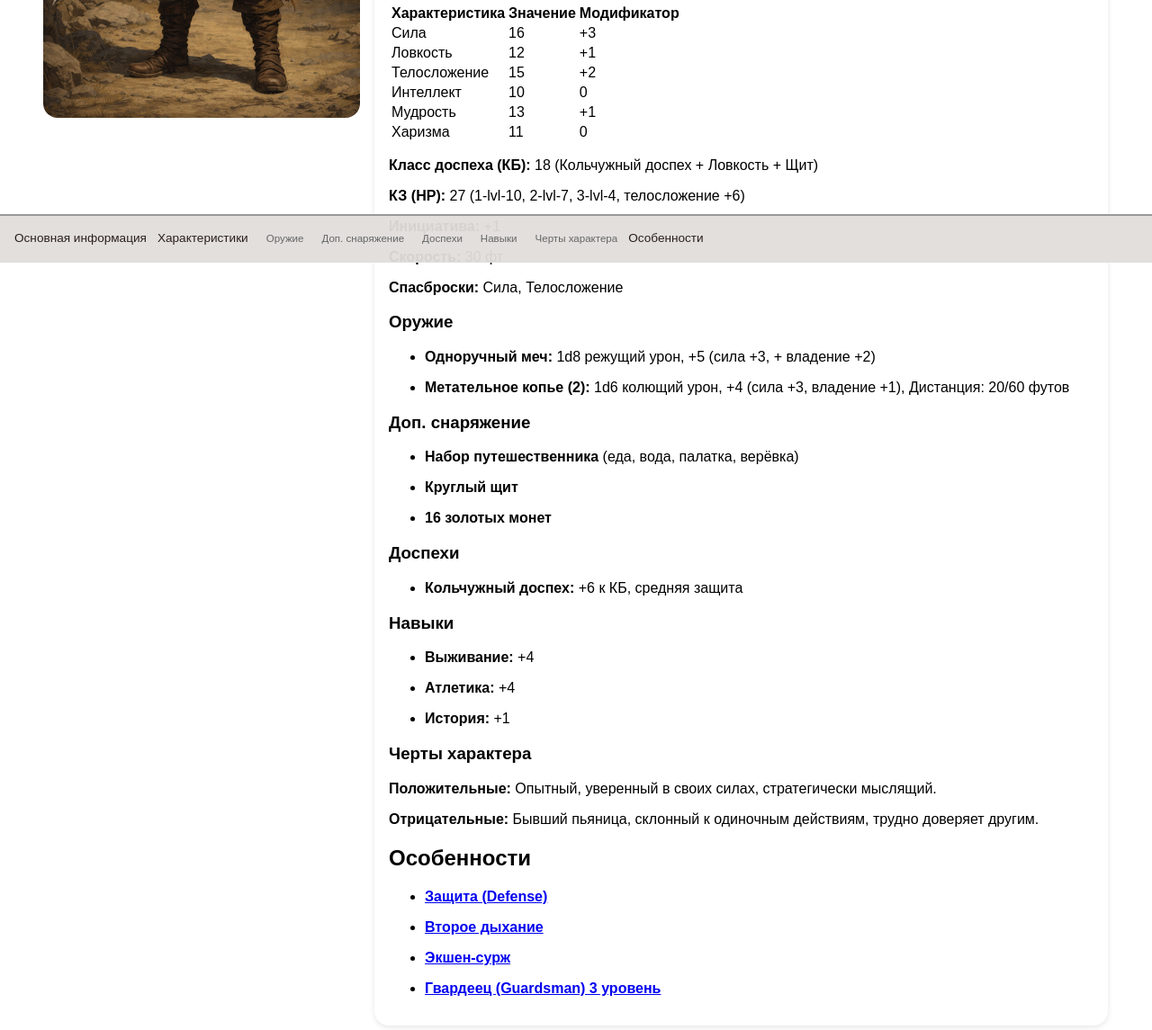
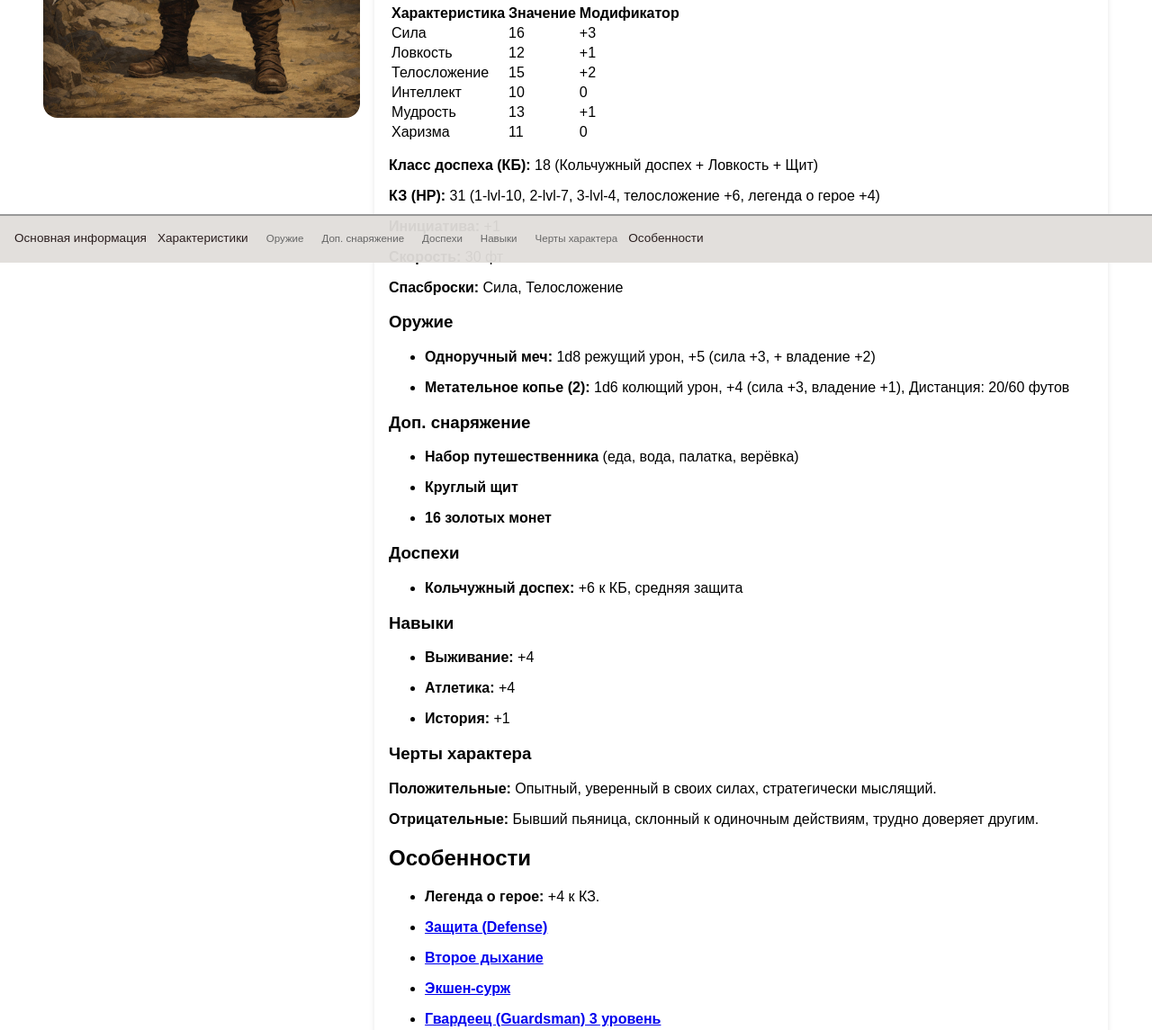
Before and after one commit to lakisfilippidis/dnd.images, an Eleventy site: page src/Characters/Olaf/index.md in a window 1280 px wide. Shown: the part 508-1653 px from the top of the page at 90% size. Built offline with nearby package versions, Linux system fonts and the light colour scheme; Eleventy itself is replaced by a stand-in of ours; files that its build step writes are made by us from their sources.

Commit message:
Update index.md

```diff
--- a/src/Characters/Olaf/index.md
+++ b/src/Characters/Olaf/index.md
@@ -31,7 +31,7 @@ portrait: character_image.jpg
 
 **Класс доспеха (КБ):** 18 (Кольчужный доспех + Ловкость + Щит)
 
-**КЗ (HP):** 27 (1-lvl-10, 2-lvl-7, 3-lvl-4, телосложение +6)
+**КЗ (HP):** 31 (1-lvl-10, 2-lvl-7, 3-lvl-4, телосложение +6, легенда о герое +4)
 
 **Инициатива:** +1
 
@@ -72,6 +72,8 @@ portrait: character_image.jpg
 
 ## Особенности
 
+- **Легенда о герое:** +4 к КЗ.</a>
+
 - **[Защита (Defense)](../../Classes/fighter/#fighting-styles)**
 
 - **[Второе дыхание](../../Classes/fighter/#second-wind)**
```
